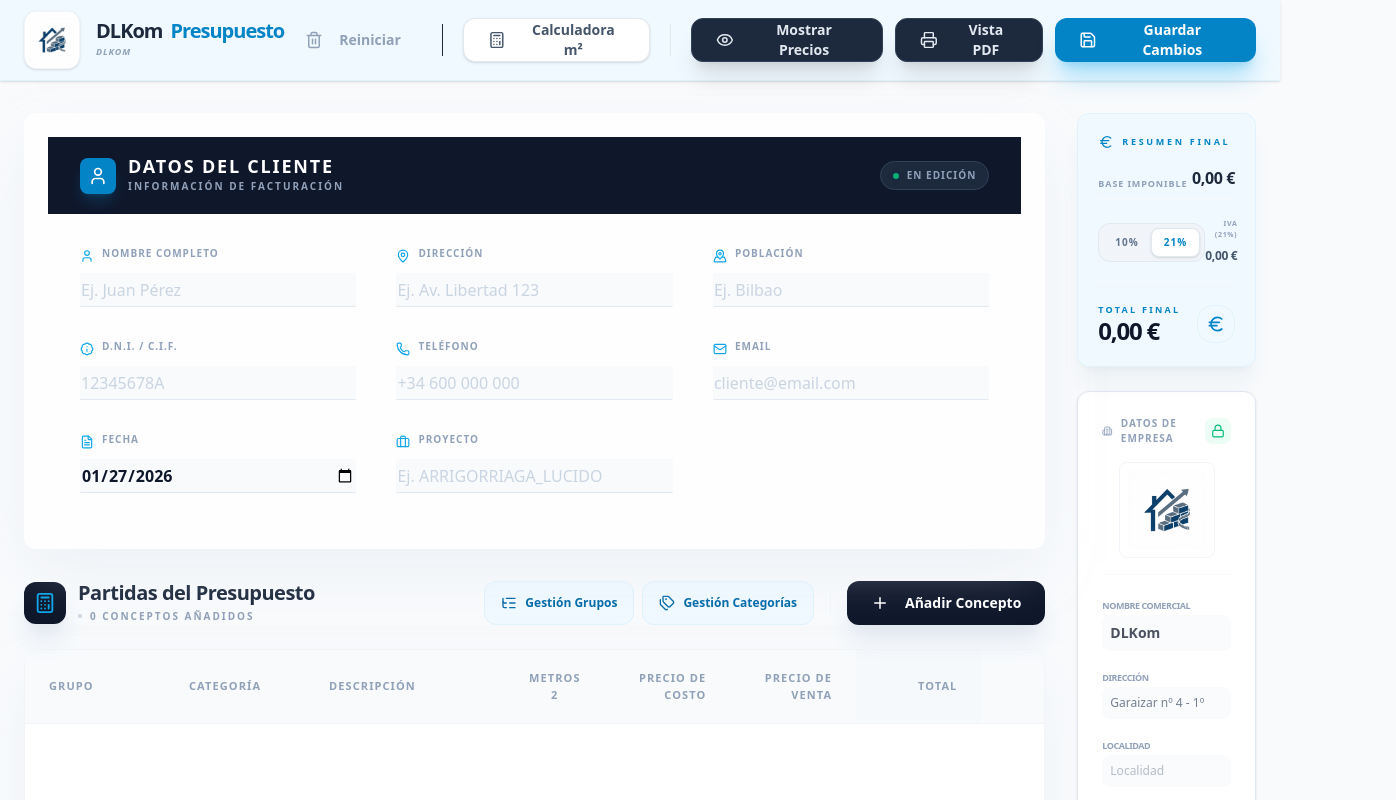
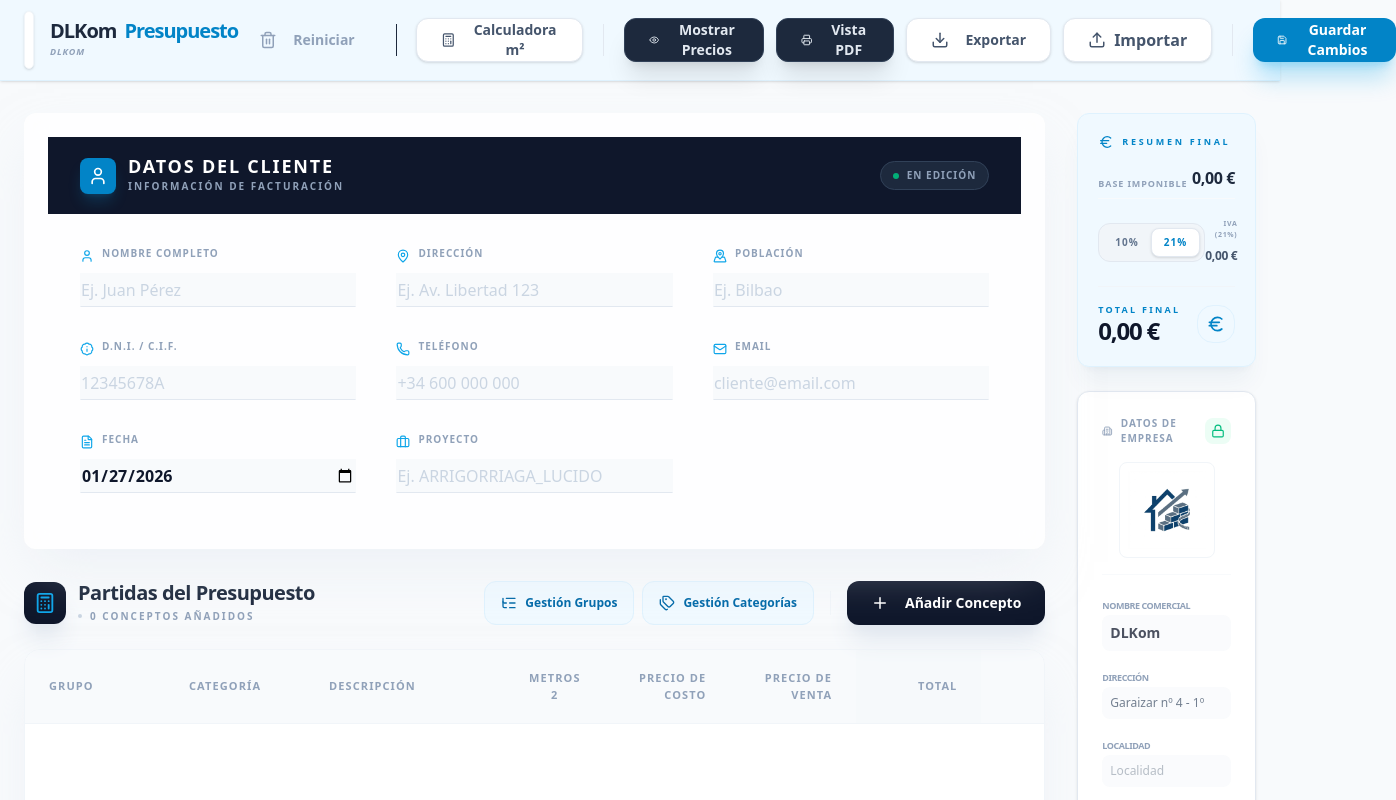
Before and after one commit to Jonkar5/DLKomPresupuesto, a React (Vite) app: page / in a window 1280 px wide. Shown: the top 800 px of the page, 1396 px wide, since content can reach past the window. Built offline with nearby package versions, Linux system fonts and the light colour scheme.

Commit message:
Final improvements: File Export/Import and Save Confirmation

```diff
--- a/src/App.tsx
+++ b/src/App.tsx
@@ -6,11 +6,10 @@
 import { SummaryCard } from './components/SummaryCard';
 import { AreaCalculator } from './components/AreaCalculator';
 import { Button, cn } from './components/ui';
-import { Save, Trash2, Printer, Plus, Upload, Building2, FileText, Eye, EyeOff, Calculator } from 'lucide-react';
+import { Save, Trash2, Printer, Plus, Upload, Building2, FileText, Eye, EyeOff, Calculator, Lock, Unlock, Download, Check } from 'lucide-react';
 import { GROUPS } from './data/categories';
 import { INITIAL_COMPANY, DEFAULT_NOTES } from './types';
 import type { CompanyInfo, Group } from './types';
-import { Lock, Unlock } from 'lucide-react';
 
 function App() {
   const [company, setCompany] = useState<CompanyInfo>(() => {
@@ -139,6 +138,57 @@
     }
   };
 
+  const [saveStatus, setSaveStatus] = useState<boolean>(false);
+
+  const handleManualSave = () => {
+    setSaveStatus(true);
+    setTimeout(() => setSaveStatus(false), 2000);
+  };
+
+  const exportBudget = () => {
+    const data = {
+      client,
+      items,
+      notes,
+      ivaRate,
+      company,
+      dynamicGroups,
+      version: '1.0'
+    };
+    const blob = new Blob([JSON.stringify(data, null, 2)], { type: 'application/json' });
+    const url = URL.createObjectURL(blob);
+    const link = document.createElement('a');
+    const filename = `Presupuesto_${client.name || 'SinNombre'}_${new Date().toISOString().split('T')[0]}.json`;
+    link.href = url;
+    link.download = filename;
+    link.click();
+    URL.revokeObjectURL(url);
+  };
+
+  const importBudget = (e: React.ChangeEvent<HTMLInputElement>) => {
+    const file = e.target.files?.[0];
+    if (!file) return;
+
+    const reader = new FileReader();
+    reader.onload = (event) => {
+      try {
+        const data = JSON.parse(event.target?.result as string);
+        if (data.client) setClient(data.client);
+        if (data.items) setItems(data.items);
+        if (data.notes) setNotes(data.notes);
+        if (data.ivaRate) setIvaRate(data.ivaRate);
+        if (data.company) setCompany(data.company);
+        if (data.dynamicGroups) setDynamicGroups(data.dynamicGroups);
+        alert('Presupuesto cargado correctamente');
+      } catch (err) {
+        alert('Error al cargar el archivo. Formato no válido.');
+      }
+    };
+    reader.readAsText(file);
+    // Reset input so the same file can be uploaded again if needed
+    e.target.value = '';
+  };
+
   const handlePrint = () => {
     window.print();
   };
@@ -209,9 +259,35 @@
               <Printer size={18} />
               <span className="hidden md:inline ml-2">Vista PDF</span>
             </Button>
-            <Button className="bg-primary-600 hover:bg-primary-500 text-white rounded-xl h-11 px-6 shadow-xl shadow-primary-500/30 font-bold transition-all hover:scale-[1.02] active:scale-95 group">
-              <Save size={18} className="group-hover:rotate-12 transition-transform" />
-              <span className="hidden md:inline ml-2">Guardar Cambios</span>
+            <Button
+              variant="secondary"
+              onClick={exportBudget}
+              className="bg-white border-slate-200 text-slate-600 hover:bg-slate-50 hover:text-emerald-600 rounded-xl h-11 px-6 shadow-sm transition-all font-bold group"
+              title="Descargar presupuesto como archivo para guardar en tu PC"
+            >
+              <Download size={18} className="group-hover:-translate-y-0.5 transition-transform" />
+              <span className="hidden md:inline ml-2">Exportar</span>
+            </Button>
+
+            <label className="cursor-pointer">
+              <input type="file" accept=".json" onChange={importBudget} className="hidden" />
+              <div className="flex items-center bg-white border border-slate-200 text-slate-600 hover:bg-slate-50 hover:text-indigo-600 rounded-xl h-11 px-6 shadow-sm transition-all font-bold group">
+                <Upload size={18} className="group-hover:translate-y-0.5 transition-transform" />
+                <span className="hidden md:inline ml-2">Importar</span>
+              </div>
+            </label>
+
+            <div className="w-px h-8 bg-slate-200 mx-2 hidden md:block"></div>
+
+            <Button
+              onClick={handleManualSave}
+              className={cn(
+                "rounded-xl h-11 px-6 shadow-xl shadow-primary-500/30 font-bold transition-all hover:scale-[1.02] active:scale-95 group",
+                saveStatus ? "bg-emerald-600 hover:bg-emerald-500" : "bg-primary-600 hover:bg-primary-500"
+              )}
+            >
+              {saveStatus ? <Check size={18} /> : <Save size={18} className="group-hover:rotate-12 transition-transform" />}
+              <span className="hidden md:inline ml-2">{saveStatus ? '¡Guardado!' : 'Guardar Cambios'}</span>
             </Button>
           </div>
         </div>
```
